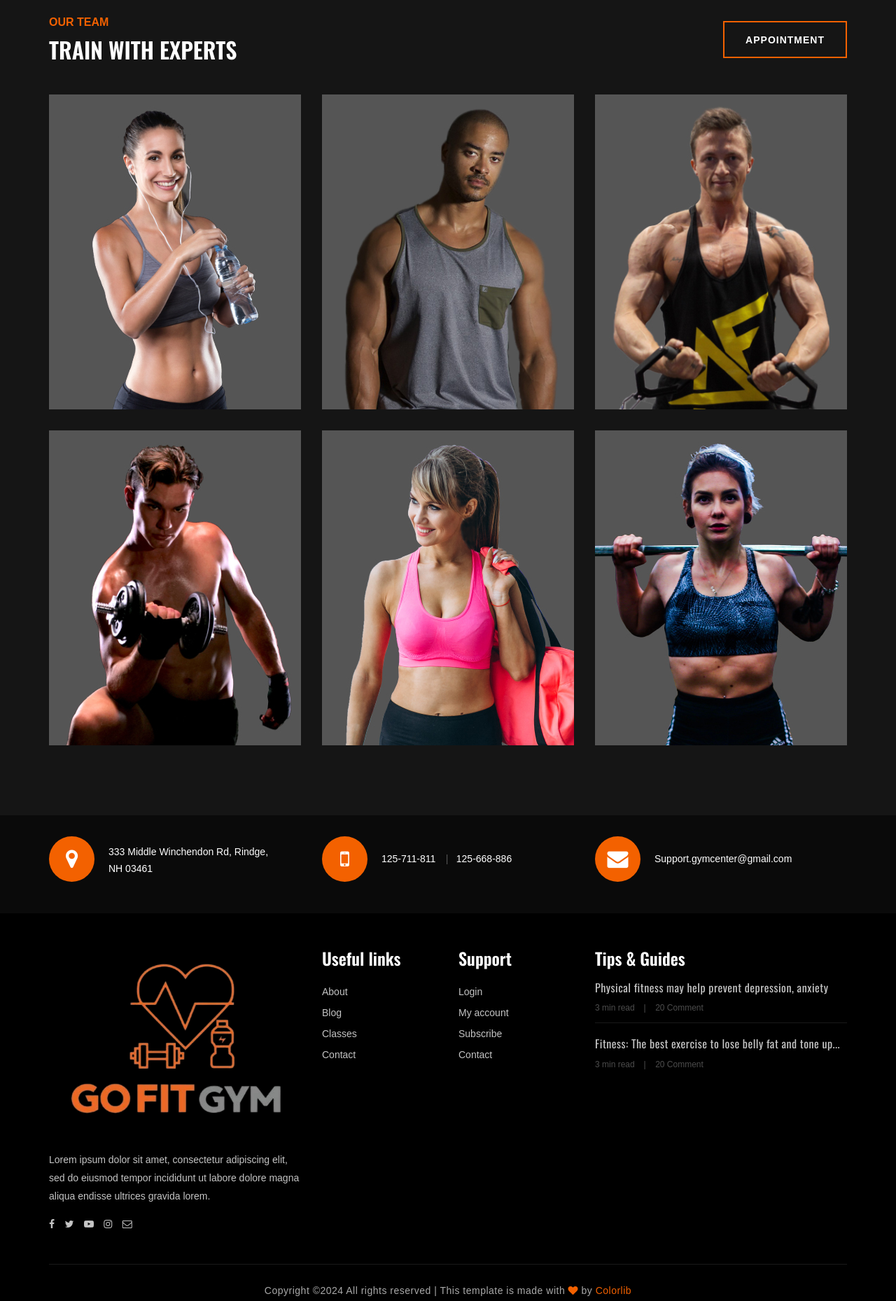
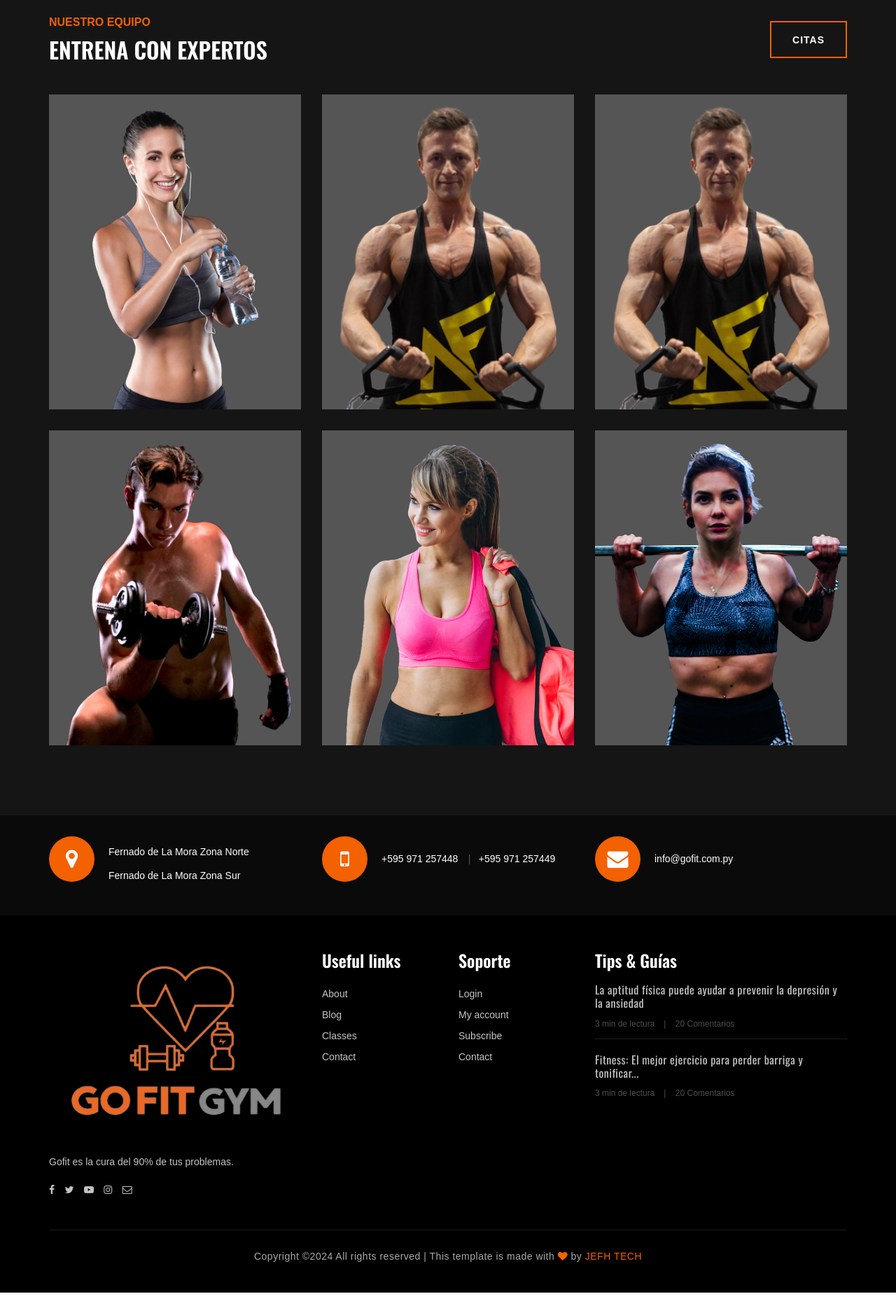
Before and after one commit to josemagoo/gofit, a plain HTML site: page team.html in a window 1280 px wide. Shown: the part 580-2439 px from the top of the page at 70% size. Drawn offline with nearby package versions, Linux system fonts and the light colour scheme; a web font is replaced by a local one.

Commit message:
head and footer

```diff
--- a/404.html
+++ b/404.html
@@ -498,22 +498,24 @@
             <div class="col-md-4">
                 <div class="gt-text">
                     <i class="fa fa-map-marker"></i>
-                       <p>333 Middle Winchendon Rd, Rindge,<br/> NH 03461</p>
+                    <p>Fernado de La Mora Zona Norte</p>
+                    <p>Fernado de La Mora Zona Sur</p>
+
                 </div>
             </div>
             <div class="col-md-4">
                 <div class="gt-text">
                     <i class="fa fa-mobile"></i>
                     <ul>
-                           <li>125-711-811</li>
-                           <li>125-668-886</li>
+                        <li>+595 971 257448</li>
+                        <li>+595 971 257449</li>
                     </ul>
                 </div>
             </div>
             <div class="col-md-4">
                 <div class="gt-text email">
                     <i class="fa fa-envelope"></i>
-                       <p>Support.gymcenter@gmail.com</p>
+                    <p>info@gofit.com.py</p>
                 </div>
             </div>
         </div>
@@ -530,8 +532,7 @@
                     <div class="fa-logo">
                         <a href="#"><img src="img/logo.png" alt=""></a>
                     </div>
-                       <p>Lorem ipsum dolor sit amet, consectetur adipiscing elit, sed do eiusmod tempor incididunt ut
-                           labore dolore magna aliqua endisse ultrices gravida lorem.</p>
+                    <p>Gofit es la cura del 90% de tus problemas. </p>
                     <div class="fa-social">
                         <a href="#"><i class="fa fa-facebook"></i></a>
                         <a href="#"><i class="fa fa-twitter"></i></a>
@@ -554,7 +555,7 @@
             </div>
             <div class="col-lg-2 col-md-3 col-sm-6">
                 <div class="fs-widget">
-                       <h4>Support</h4>
+                    <h4>Soporte</h4>
                     <ul>
                         <li><a href="#">Login</a></li>
                         <li><a href="#">My account</a></li>
@@ -565,19 +566,19 @@
             </div>
             <div class="col-lg-4 col-md-6">
                 <div class="fs-widget">
-                       <h4>Tips & Guides</h4>
+                    <h4>Tips & Guías</h4>
                     <div class="fw-recent">
-                           <h6><a href="#">Physical fitness may help prevent depression, anxiety</a></h6>
+                        <h6><a href="#">La aptitud física puede ayudar a prevenir la depresión y la ansiedad</a></h6>
                         <ul>
-                               <li>3 min read</li>
-                               <li>20 Comment</li>
+                            <li>3 min de lectura</li>
+                            <li>20 Comentarios</li>
                         </ul>
                     </div>
                     <div class="fw-recent">
-                           <h6><a href="#">Fitness: The best exercise to lose belly fat and tone up...</a></h6>
+                        <h6><a href="#">Fitness: El mejor ejercicio para perder barriga y tonificar...</a></h6>
                         <ul>
-                               <li>3 min read</li>
-                               <li>20 Comment</li>
+                            <li>3 min de lectura</li>
+                            <li>20 Comentarios</li>
                         </ul>
                     </div>
                 </div>
@@ -586,8 +587,8 @@
         <div class="row">
             <div class="col-lg-12 text-center">
                 <div class="copyright-text">
-                       <p><!-- Link back to Colorlib can't be removed. Template is licensed under CC BY 3.0. -->
-  Copyright &copy;<script>document.write(new Date().getFullYear());</script> All rights reserved | This template is made with <i class="fa fa-heart" aria-hidden="true"></i> by <a href="https://colorlib.com" target="_blank">Colorlib</a>
+                    <p><!-- Link back to JEFH TECH can't be removed. Template is licensed under CC BY 3.0. -->
+Copyright &copy;<script>document.write(new Date().getFullYear());</script> All rights reserved | This template is made with <i class="fa fa-heart" aria-hidden="true"></i> by <a href="https://jefhtech.com" target="_blank">JEFH TECH</a>
 <!-- Link back to Colorlib can't be removed. Template is licensed under CC BY 3.0. --></p>
                 </div>
             </div>
--- a/team.html
+++ b/team.html
@@ -133,10 +133,10 @@
             <div class="row">
                 <div class="col-lg-12 text-center">
                     <div class="breadcrumb-text">
-                        <h2>Our Team</h2>
+                        <h2>Nuestro Equipo</h2>
                         <div class="bt-option">
-                            <a href="./index.html">Home</a>
-                            <span>Our team</span>
+                            <a href="./index.html">Inicio</a>
+                            <span>Nuestro Equipo</span>
                         </div>
                     </div>
                 </div>
@@ -152,10 +152,10 @@
                 <div class="col-lg-12">
                     <div class="team-title">
                         <div class="section-title">
-                            <span>Our Team</span>
-                            <h2>TRAIN WITH EXPERTS</h2>
+                            <span>Nuestro Equipo</span>
+                            <h2>Entrena con Expertos</h2>
                         </div>
-                        <a href="#" class="primary-btn btn-normal appoinment-btn">appointment</a>
+                        <a href="#" class="primary-btn btn-normal appoinment-btn">Citas</a>
                     </div>
                 </div>
             </div>
@@ -163,23 +163,8 @@
                 <div class="col-lg-4 col-sm-6">
                     <div class="ts-item set-bg" data-setbg="img/team/team-1.jpg">
                         <div class="ts_text">
-                            <h4>Athart Rachel</h4>
-                            <span>Gym Trainer</span>
-                            <div class="tt_social">
-                                <a href="#"><i class="fa fa-facebook"></i></a>
-                                <a href="#"><i class="fa fa-twitter"></i></a>
-                                <a href="#"><i class="fa fa-youtube-play"></i></a>
-                                <a href="#"><i class="fa fa-instagram"></i></a>
-                                <a href="#"><i class="fa  fa-envelope-o"></i></a>
-                            </div>
-                        </div>
-                    </div>
-                </div>
-                <div class="col-lg-4 col-sm-6">
-                    <div class="ts-item set-bg" data-setbg="img/team/team-2.jpg">
-                        <div class="ts_text">
-                            <h4>Athart Rachel</h4>
-                            <span>Gym Trainer</span>
+                            <h4>Monica Avalos</h4>
+                            <span>Entrenadora</span>
                             <div class="tt_social">
                                 <a href="#"><i class="fa fa-facebook"></i></a>
                                 <a href="#"><i class="fa fa-twitter"></i></a>
@@ -193,8 +178,23 @@
                 <div class="col-lg-4 col-sm-6">
                     <div class="ts-item set-bg" data-setbg="img/team/team-3.jpg">
                         <div class="ts_text">
-                            <h4>Athart Rachel</h4>
-                            <span>Gym Trainer</span>
+                            <h4>Santi</h4>
+                            <span>Director y Entrenador</span>
+                            <div class="tt_social">
+                                <a href="#"><i class="fa fa-facebook"></i></a>
+                                <a href="#"><i class="fa fa-twitter"></i></a>
+                                <a href="#"><i class="fa fa-youtube-play"></i></a>
+                                <a href="#"><i class="fa fa-instagram"></i></a>
+                                <a href="#"><i class="fa  fa-envelope-o"></i></a>
+                            </div>
+                        </div>
+                    </div>
+                </div>
+                <div class="col-lg-4 col-sm-6">
+                    <div class="ts-item set-bg" data-setbg="img/team/team-3.jpg">
+                        <div class="ts_text">
+                            <h4>Diego</h4>
+                            <span>Entrenador</span>
                             <div class="tt_social">
                                 <a href="#"><i class="fa fa-facebook"></i></a>
                                 <a href="#"><i class="fa fa-twitter"></i></a>
@@ -208,8 +208,8 @@
                 <div class="col-lg-4 col-sm-6">
                     <div class="ts-item set-bg" data-setbg="img/team/team-4.jpg">
                         <div class="ts_text">
-                            <h4>Athart Rachel</h4>
-                            <span>Gym Trainer</span>
+                            <h4>Enrique</h4>
+                            <span>Entrenador</span>
                             <div class="tt_social">
                                 <a href="#"><i class="fa fa-facebook"></i></a>
                                 <a href="#"><i class="fa fa-twitter"></i></a>
@@ -223,8 +223,8 @@
                 <div class="col-lg-4 col-sm-6">
                     <div class="ts-item set-bg" data-setbg="img/team/team-5.jpg">
                         <div class="ts_text">
-                            <h4>Athart Rachel</h4>
-                            <span>Gym Trainer</span>
+                            <h4>Juan Gonzalez</h4>
+                            <span>Entrenador</span>
                             <div class="tt_social">
                                 <a href="#"><i class="fa fa-facebook"></i></a>
                                 <a href="#"><i class="fa fa-twitter"></i></a>
@@ -238,8 +238,8 @@
                 <div class="col-lg-4 col-sm-6">
                     <div class="ts-item set-bg" data-setbg="img/team/team-6.jpg">
                         <div class="ts_text">
-                            <h4>Athart Rachel</h4>
-                            <span>Gym Trainer</span>
+                            <h4>Majo Rodriques</h4>
+                            <span>Entrenador</span>
                             <div class="tt_social">
                                 <a href="#"><i class="fa fa-facebook"></i></a>
                                 <a href="#"><i class="fa fa-twitter"></i></a>
@@ -262,22 +262,24 @@
             <div class="col-md-4">
                 <div class="gt-text">
                     <i class="fa fa-map-marker"></i>
-                        <p>333 Middle Winchendon Rd, Rindge,<br/> NH 03461</p>
+                    <p>Fernado de La Mora Zona Norte</p>
+                    <p>Fernado de La Mora Zona Sur</p>
+
                 </div>
             </div>
             <div class="col-md-4">
                 <div class="gt-text">
                     <i class="fa fa-mobile"></i>
                     <ul>
-                            <li>125-711-811</li>
-                            <li>125-668-886</li>
+                        <li>+595 971 257448</li>
+                        <li>+595 971 257449</li>
                     </ul>
                 </div>
             </div>
             <div class="col-md-4">
                 <div class="gt-text email">
                     <i class="fa fa-envelope"></i>
-                        <p>Support.gymcenter@gmail.com</p>
+                    <p>info@gofit.com.py</p>
                 </div>
             </div>
         </div>
@@ -294,8 +296,7 @@
                     <div class="fa-logo">
                         <a href="#"><img src="img/logo.png" alt=""></a>
                     </div>
-                        <p>Lorem ipsum dolor sit amet, consectetur adipiscing elit, sed do eiusmod tempor incididunt ut
-                            labore dolore magna aliqua endisse ultrices gravida lorem.</p>
+                    <p>Gofit es la cura del 90% de tus problemas. </p>
                     <div class="fa-social">
                         <a href="#"><i class="fa fa-facebook"></i></a>
                         <a href="#"><i class="fa fa-twitter"></i></a>
@@ -318,7 +319,7 @@
             </div>
             <div class="col-lg-2 col-md-3 col-sm-6">
                 <div class="fs-widget">
-                        <h4>Support</h4>
+                    <h4>Soporte</h4>
                     <ul>
                         <li><a href="#">Login</a></li>
                         <li><a href="#">My account</a></li>
@@ -329,19 +330,19 @@
             </div>
             <div class="col-lg-4 col-md-6">
                 <div class="fs-widget">
-                        <h4>Tips & Guides</h4>
+                    <h4>Tips & Guías</h4>
                     <div class="fw-recent">
-                            <h6><a href="#">Physical fitness may help prevent depression, anxiety</a></h6>
+                        <h6><a href="#">La aptitud física puede ayudar a prevenir la depresión y la ansiedad</a></h6>
                         <ul>
-                                <li>3 min read</li>
-                                <li>20 Comment</li>
+                            <li>3 min de lectura</li>
+                            <li>20 Comentarios</li>
                         </ul>
                     </div>
                     <div class="fw-recent">
-                            <h6><a href="#">Fitness: The best exercise to lose belly fat and tone up...</a></h6>
+                        <h6><a href="#">Fitness: El mejor ejercicio para perder barriga y tonificar...</a></h6>
                         <ul>
-                                <li>3 min read</li>
-                                <li>20 Comment</li>
+                            <li>3 min de lectura</li>
+                            <li>20 Comentarios</li>
                         </ul>
                     </div>
                 </div>
@@ -350,8 +351,8 @@
         <div class="row">
             <div class="col-lg-12 text-center">
                 <div class="copyright-text">
-                        <p><!-- Link back to Colorlib can't be removed. Template is licensed under CC BY 3.0. -->
-  Copyright &copy;<script>document.write(new Date().getFullYear());</script> All rights reserved | This template is made with <i class="fa fa-heart" aria-hidden="true"></i> by <a href="https://colorlib.com" target="_blank">Colorlib</a>
+                    <p><!-- Link back to JEFH TECH can't be removed. Template is licensed under CC BY 3.0. -->
+Copyright &copy;<script>document.write(new Date().getFullYear());</script> All rights reserved | This template is made with <i class="fa fa-heart" aria-hidden="true"></i> by <a href="https://jefhtech.com" target="_blank">JEFH TECH</a>
 <!-- Link back to Colorlib can't be removed. Template is licensed under CC BY 3.0. --></p>
                 </div>
             </div>
@@ -359,7 +360,6 @@
     </div>
 </section>
 <!-- Footer Section End -->
-
     <!-- Search model Begin -->
     <div class="search-model">
         <div class="h-100 d-flex align-items-center justify-content-center">
```
Also changed, not shown: about-us.html (+17 -16 lines), blog-details.html (+17 -16 lines), blog.html (+19 -18 lines), bmi-calculator.html (+19 -18 lines), class-details.html (+19 -18 lines), class-timetable.html (+17 -16 lines), contact.html (+34 -31 lines), gallery.html (+17 -16 lines), services.html (+22 -22 lines). Lines whose indentation alone changed are shown as unchanged.
